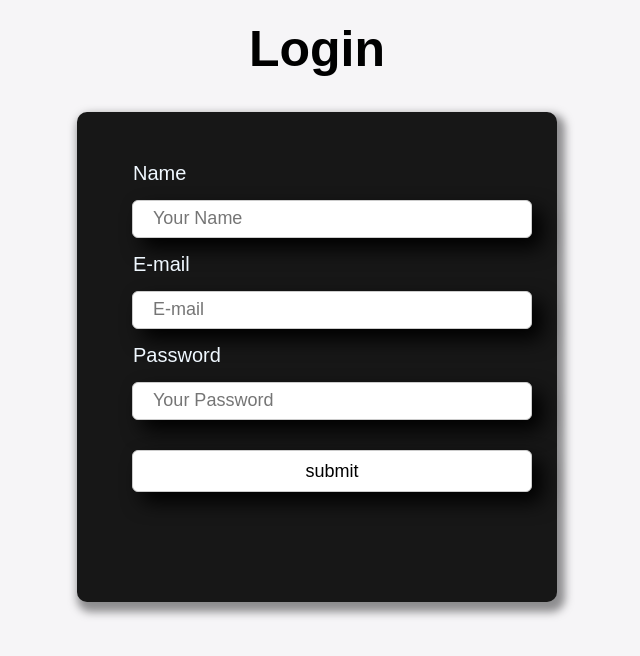
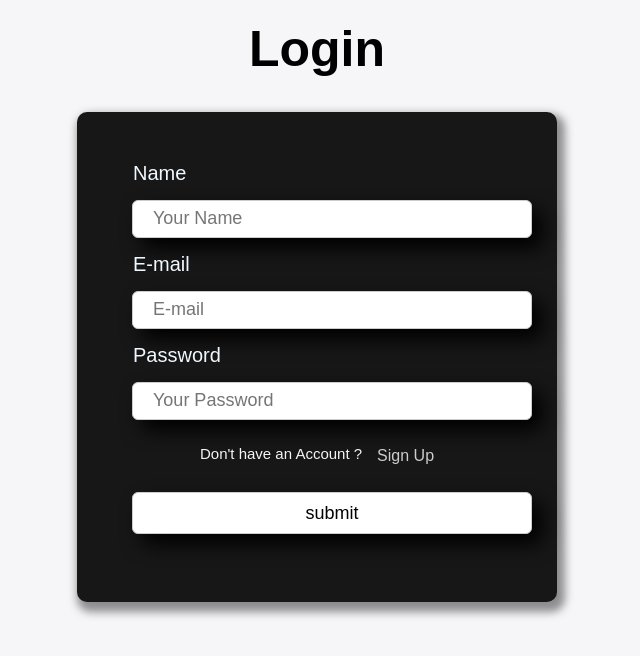
Before and after one commit to j1ntan/habit-dashboard, a React (Vite) app in the folder habit_tracker/: page / in a window 1280 px wide. Shown: the top 656 px of the page, without its empty margins (323-963 px from the left). Built offline with nearby package versions, Linux system fonts and the light colour scheme.

Commit message:
updated login page with don't have an account

```diff
--- a/habit_tracker/src/pages/login.css
+++ b/habit_tracker/src/pages/login.css
@@ -40,6 +40,20 @@ input[type="submit"]{
 
 }
 
+.noAcc{
+    display: flex;
+    justify-content: center;
+    align-items: center;
+}
+
+a{
+    text-decoration: none;
+    color: #ccc;
+}
+
+.para{
+    margin-right: 15px;
+}
 
 input[type="submit"]:hover {
     opacity: 0.8;
--- a/habit_tracker/src/pages/login.jsx
+++ b/habit_tracker/src/pages/login.jsx
@@ -7,11 +7,15 @@ function Login(){
                 <h1>Login</h1>
                 <form action="submit" method="post">
                     <div class="label"><label for="name">Name</label></div>
-                    <input type="text" name="name" placeholder="Your Name"></input>
+                        <input type="text" name="name" placeholder="Your Name"></input>
                     <div class="label"><label for="email">E-mail</label></div>
-                    <input type="email" name="email" placeholder="E-mail"></input>
+                        <input type="email" name="email" placeholder="E-mail"></input>
                     <div class="label"><label for="password">Password</label></div>
-                    <input type="password" name="password" placeholder="Your Password"></input>
+                        <input type="password" name="password" placeholder="Your Password"></input>
+                    <div class="noAcc">
+                        <p class="para">Don't have an Account ? </p>
+                        <a href="#">Sign Up</a>
+                    </div>
                     <input type="submit" value="submit" />
                 </form>
             </div>
```
